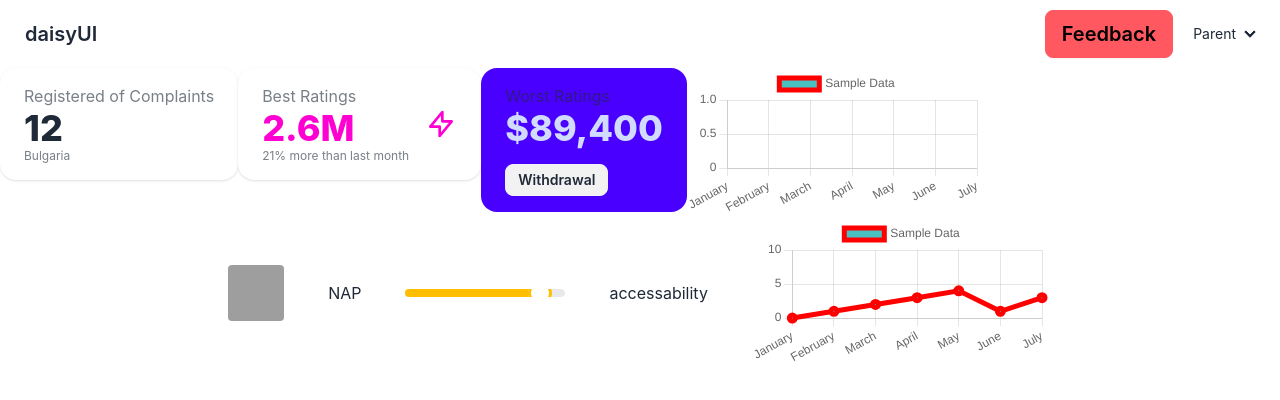
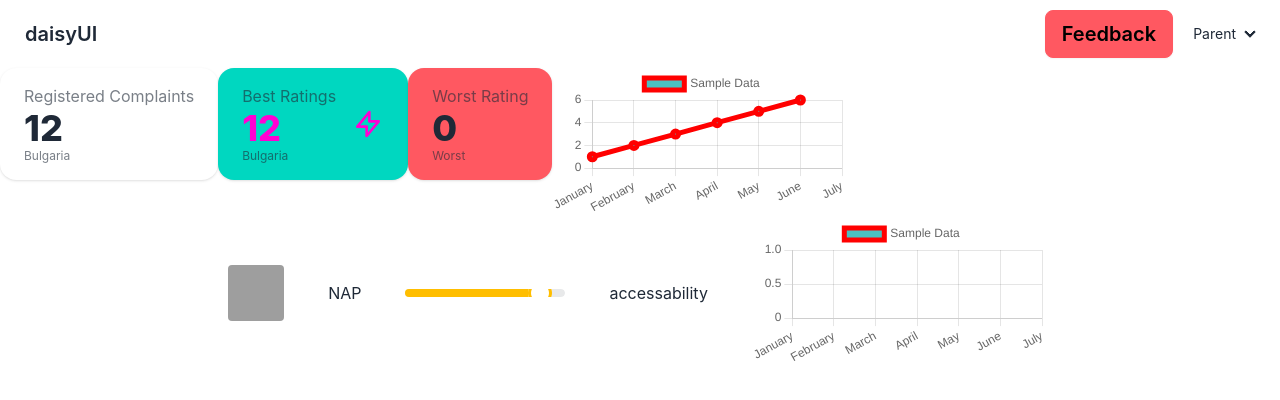
Before and after one commit to NikolayLazarov/HackTUES10, a React (Create React App) app in the folder front-end/: page / in a window 1280 px wide. Shown: the top 400 px of the page. Built offline with nearby package versions, Linux system fonts and the light colour scheme; grey boxes are pictures that could not be loaded.

Commit message:
Simplify Statistics components

```diff
--- a/front-end/src/components/GraphicsElement/GraphicEmelement.jsx
+++ b/front-end/src/components/GraphicsElement/GraphicEmelement.jsx
@@ -3,17 +3,17 @@ import {Line} from "react-chartjs-2"
 import Chart from 'chart.js/auto';
 
 
-const GraphicEmelement = ({mostRelevant}) => {
+const GraphicEmelement = ({numberValues, labelsValues}) => {
   const data = {
     labels: ['January', 'February', 'March', 'April', 'May', 'June', 'July'], /*to take the avarage of every person */
     datasets: [
       {
         label: 'Sample Data',
         backgroundColor: 'rgba(75,192,192,1)',
-        // borderColor: 'rgba(0,10,0,1)',
+        borderColor: 'rgba(0,10,0,1)',
         borderColor: "red",
         borderWidth: 5,
-        data: mostRelevant,
+        data: numberValues,
       },
     ],
   };
--- a/front-end/src/components/Statistics/BestDataComponent.jsx
+++ b/front-end/src/components/Statistics/BestDataComponent.jsx
@@ -1,18 +1,15 @@
 import React from 'react'
 
-const BestDataComponent = () => {
+const BestDataComponent = ({institutionName, value}) => {
   return (
-    <div className="stats shadow">
-
-
-
+    <div className="stats shadow bg-accent  ">
     <div className="stat">
         <div className="stat-figure text-secondary">
         <svg xmlns="http://www.w3.org/2000/svg" fill="none" viewBox="0 0 24 24" className="inline-block w-8 h-8 stroke-current"><path strokeLinecap="round" strokeLinejoin="round" strokeWidth="2" d="M13 10V3L4 14h7v7l9-11h-7z"></path></svg>
         </div>
         <div className="stat-title">Best Ratings</div>
-        <div className="stat-value text-secondary">2.6M</div>
-        <div className="stat-desc">21% more than last month</div>
+        <div className="stat-value text-secondary">{value}</div>
+        <div className="stat-desc">{institutionName}</div>
     </div>
 
     </div>
--- a/front-end/src/components/Statistics/BestRating.jsx
+++ b/front-end/src/components/Statistics/BestRating.jsx
@@ -1,10 +1,10 @@
 import React from 'react'
 import GraphicEmelement from '../GraphicsElement/GraphicEmelement'
 
-const BestRating = () => {
+const BestRating = ({values}) => {
   return (
         <>
-            <GraphicEmelement />
+            <GraphicEmelement numberValues={values} />
         </>
     )
 }
--- a/front-end/src/components/Statistics/WholeComplaintsComponent.jsx
+++ b/front-end/src/components/Statistics/WholeComplaintsComponent.jsx
@@ -5,7 +5,7 @@ const WholeComplaintsComponent = ({institutionName, complainsNumber}) => {
     <div className="stats stats-vertical shadow">
 
     <div className="stat">
-        <div className="stat-title">Registered of Complaints</div>
+        <div className="stat-title">Registered Complaints</div>
         <div className="stat-value">{complainsNumber}</div>
         <div className="stat-desc">{institutionName}</div>
     </div>
--- a/front-end/src/components/Statistics/WorstDataComponent.jsx
+++ b/front-end/src/components/Statistics/WorstDataComponent.jsx
@@ -1,16 +1,16 @@
 import React from 'react'
 
-const WorstDataComponent = () => {
+const WorstDataComponent = ({institutionName, value}) => {
   return (
-    <div className="stats bg-primary text-primary-content">
-
-      <div className="stat">
-          <div className="stat-title">Worst Ratings</div>
-          <div className="stat-value">$89,400</div>
-          <div className="stat-actions">
-          <button className="btn btn-sm">Withdrawal</button>
-          </div>
-      </div>
+    <div className="stats shadow bg-error  ">
+    <div className="stat">
+        {/* <div className="stat-figure text-secondary">
+        <svg xmlns="http://www.w3.org/2000/svg" fill="none" viewBox="0 0 24 24" className="inline-block w-8 h-8 stroke-current"><path strokeLinecap="round" strokeLinejoin="round" strokeWidth="2" d="M13 10V3L4 14h7v7l9-11h-7z"></path></svg>
+        </div> */}
+        <div className="stat-title">Worst Rating</div>
+        <div className="stat-value tex">{value}</div>
+        <div className="stat-desc">{institutionName}</div>
+    </div>
 
     </div>
   )
--- a/front-end/src/pages/LandingPage.jsx
+++ b/front-end/src/pages/LandingPage.jsx
@@ -20,13 +20,15 @@ const LandingPage = () => {
                 <WholeComplaintsComponent  institutionName={"Bulgaria"} complainsNumber={mostCompNUm}/>
               </section>
               <section className=' flex flex-col'>
-                <BestDataComponent institutionName={"Bulgaria"} complainsNumber={mostCompNUm}/>
+                {/* Fix */}
+                <BestDataComponent institutionName={"Bulgaria"} value={mostCompNUm}/>
               </section>
               <section className=' flex flex-col'>
-                  <WorstDataComponent institutionName={"Bulgaria"} complainsNumber={mostCompNUm}/>
+                {/* fix */}
+                  <WorstDataComponent institutionName={"Worst"} value={0.0}/>
               </section>
               <section className=' flex flex-col'>
-                  <BestRating institutionName={"Bulgaria"} complainsNumber={mostCompNUm}/>
+                  <BestRating institutionName={"BestRating"} values={[1,2,3,4,5,6]}/>
               </section>
         </article>
 
```
